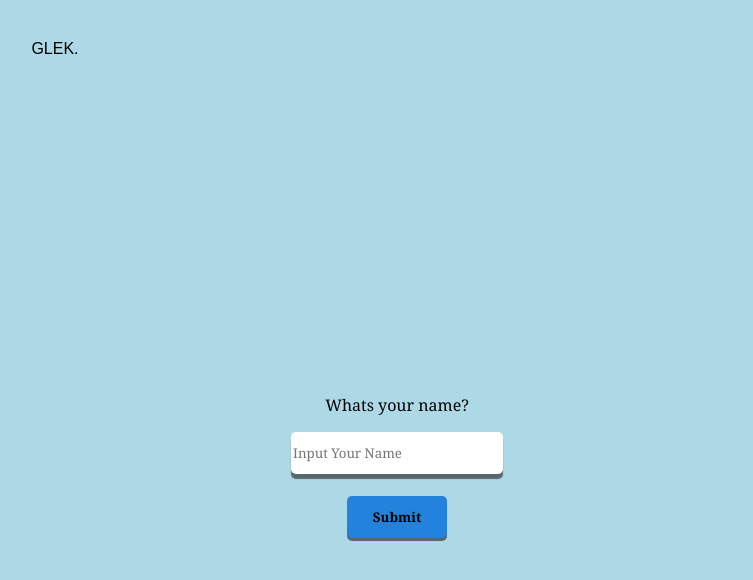
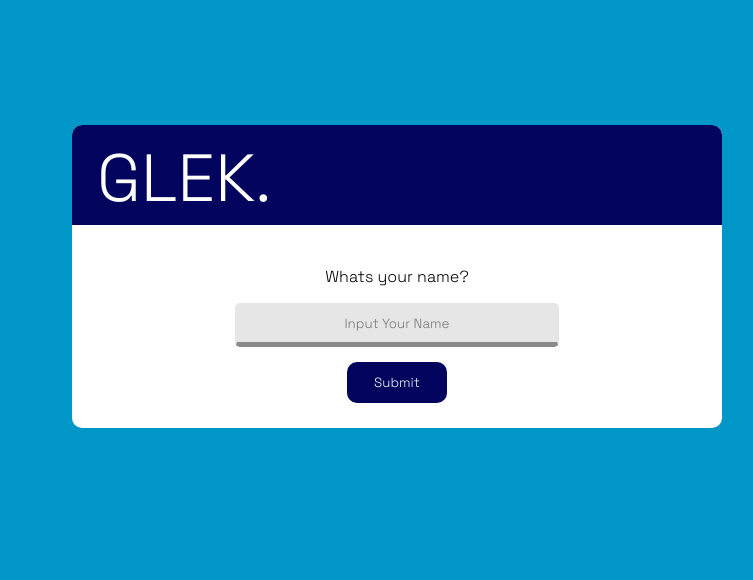
Before and after one commit to whooptywoo/hackaton8, a plain HTML site: page index.html in a window 1280 px wide. Shown: the whole page, without its empty margins (243-996 px from the left). Drawn offline with Linux system fonts and the light colour scheme.

Commit message:
Update style.css

```diff
--- a/style.css
+++ b/style.css
@@ -1,76 +1,122 @@
 body {
-    background-color:lightblue;
-    background-position: center;
-    background-repeat: no-repeat;
-    background-size: cover;
-    font-family: Georgia, 'Times New Roman', Times, serif;
-
+    background-color: #0096C7;
+    text-align: center;
+    color: #000;
 }
 
-.col-img{
-position: absolute;
-top:50%;
-left: 100%;
+body, input, button {
+    font-family: 'Space Grotesk', sans-serif;
+}
 
+.container {
+    width: 650px;
+    margin: 125px auto;
+    border-radius: 10px;
+    background-color: #fff;
 }
+
 .search-input {
-width: 205px;
-height: 40px;
-border: none;
-border-radius: 5px 5px 5px 5px;
-background-color: #fff;
-float: right;
-padding-right: 5px;
-box-shadow: 0px 5px 1px rgba(46, 46,46,0.66);
-font-family: Georgia, 'Times New Roman', Times, serif;
-text-align-last:left;
+    padding: 10px;
+    width: 300px;
+    border-color: transparent;
+    border-radius: 5px;
+    background-color: rgb(230, 230, 230);
+    border-bottom: rgb(138, 138, 138) solid 5px;
+    margin-bottom: 15px;
+    text-align: center;
 }
 
 .submit-btn {
-width: 100px;
-height: 42px;
-border: none;
-border-radius: 5px 5px 5px 5px;
-background-color: #2382db;
-box-shadow: 0px 3px 0px rgba(46, 46,46,0.66);
-font-family: Georgia, 'Times New Roman', Times, serif;
-font-weight: bold;
-
-
+    padding: 10px;
+    width: 100px;
+    border-color: transparent;
+    background-color: #03045E;
+    color: #fff;
+    border-radius: 10px;
+    cursor: pointer;
 }
 
-
-
 .home {
-display: flex;
-flex-direction: column;
-justify-content: center;
-align-items: center;
-height: 90vh;
-width: auto;
-
+    justify-content: center;
+    align-items: center;
+    padding: 25px;
+    max-width: 600px;
 }
 
 #buttonLog {
-margin-right: 50px;
+    padding: 10px;
+    width: 100px;
+    border-color: transparent;
+    background-color: #03045E;
+    color: #fff;
+    border-radius: 10px;
+    cursor: pointer;
 }
 
 #buttonReset {
-margin-left: 50px;
+    padding: 10px;
+    width: 100px;
+    border-color: transparent;
+    background-color: #03045E;
+    color: #fff;
+    border-radius: 10px;
+    cursor: pointer;
 }
 
-.main {
-display: flex;
-text-align: center;
+#list {
+background-color: rgb(199, 199, 199);
 }
 
 ul {
-font-family: arial, sans-serif;
-width: 500px;
+    list-style: none;
 }
 
-li {
-text-align: center;
-padding: 8px;
-list-style: none;
+#list li {
+text-align: center !important;
+padding: 8px !important;
+margin: 5px 0;
 }
+
+#water {
+    display: flex;
+    justify-content: center;
+    align-items: center;
+    margin-bottom: 25px;
+}
+
+.nav {
+    list-style: none;
+    height: 75px;
+    padding: 25px;
+    padding-bottom: 0;
+    background-color: #03045E;
+    border-radius: 10px 10px 0 0;
+    margin-bottom: 0;
+}
+
+.nav li p {
+    float: left;
+    font-size: 50pt;
+    margin: -15px 0;
+    color: #fff;
+}
+
+.logo {
+    display: block;
+    height: 50px;
+}
+
+.progress-bar {
+    height: 25px;
+    width: 50px;;
+    background-color: grey;
+    margin-right: 5px;
+}
+
+.progress-bar:first-child {
+    border-radius: 5px 0 0 5px;
+}
+
+.progress-bar:last-child {
+    border-radius: 0 5px 5px 0;
+}
```
